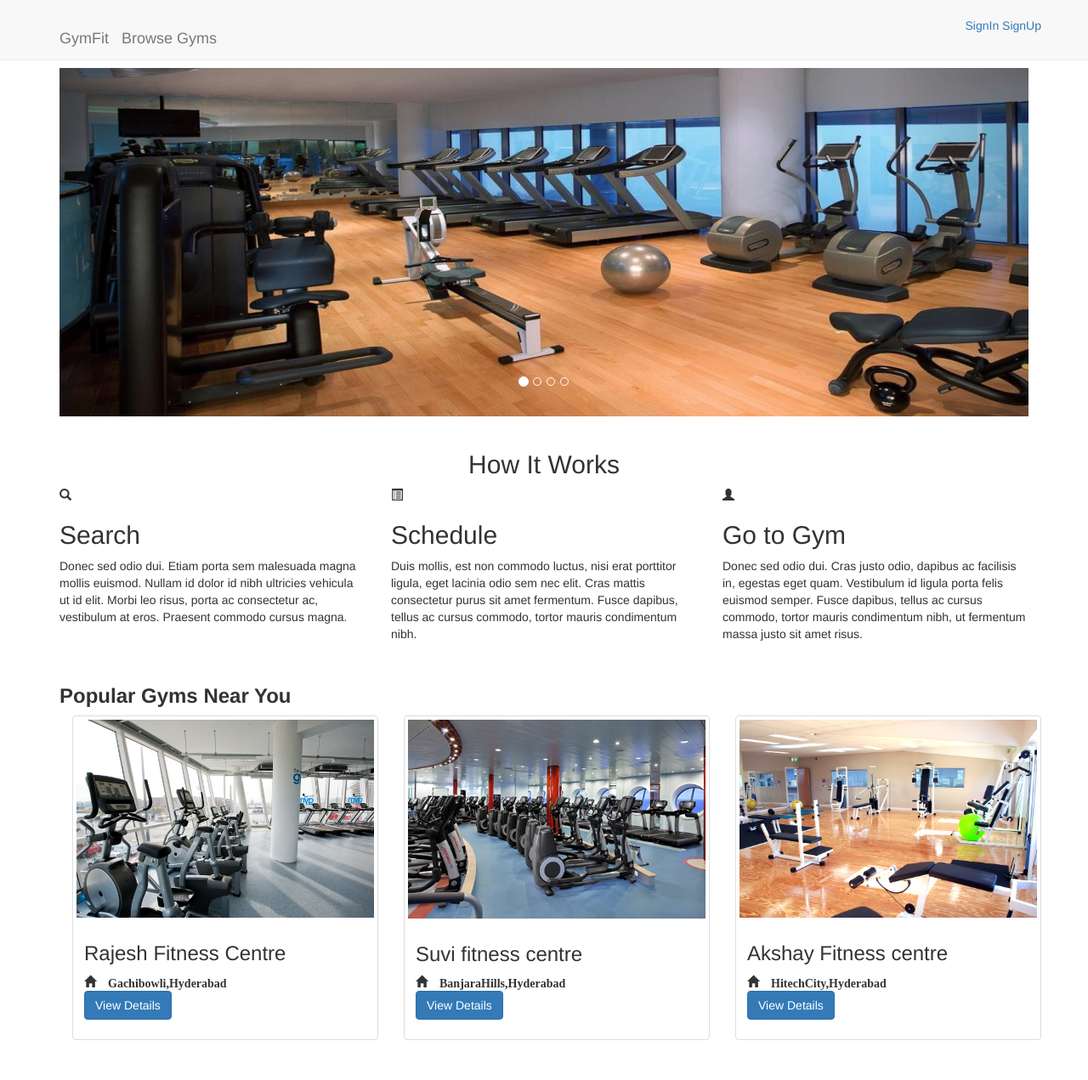
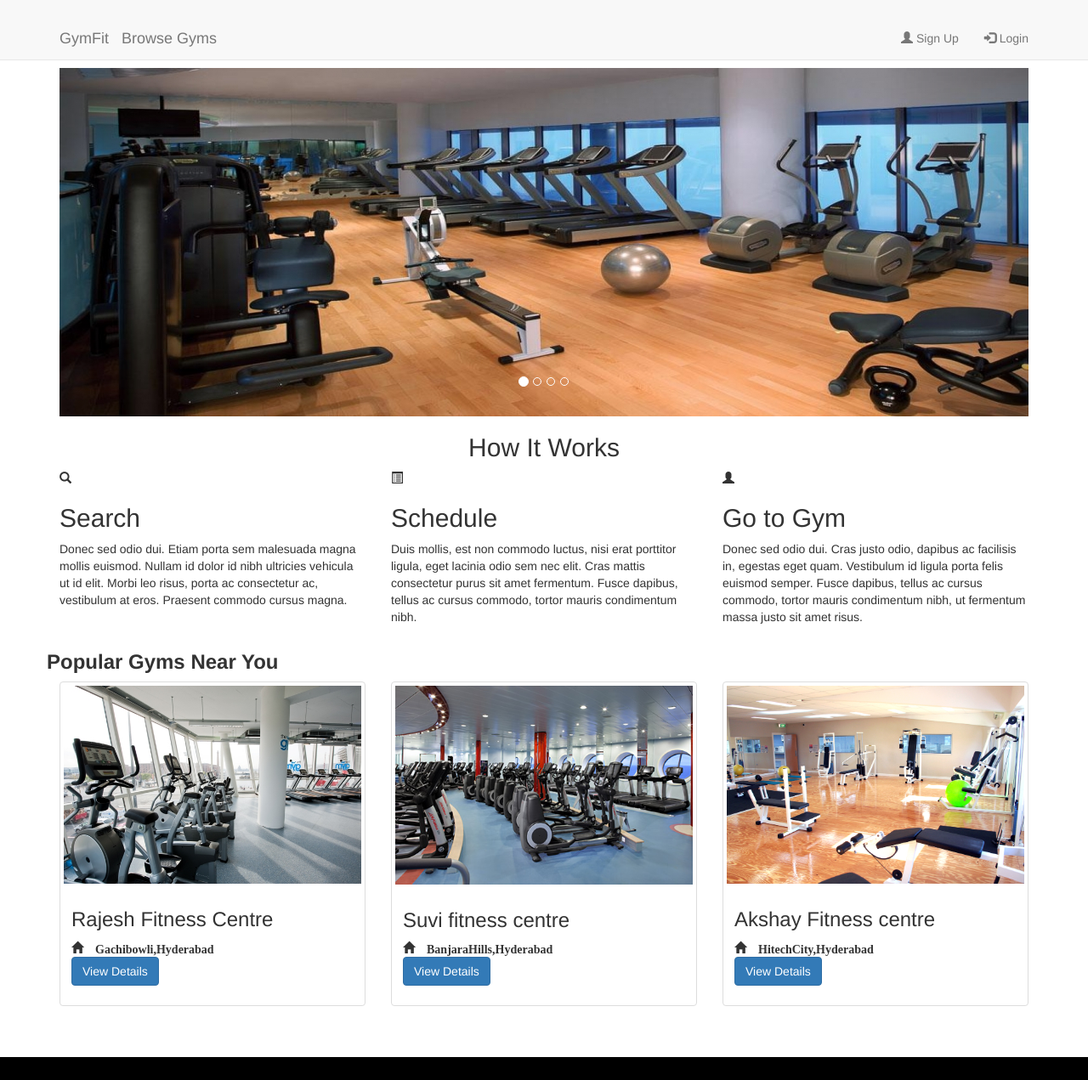
Before and after one commit to RajeshChowdary/Gymproject, a plain HTML site: page index.html in a window 1280 px wide. Shown: the top 1271 px of the page at 85% size. Drawn offline with nearby package versions, Linux system fonts and the light colour scheme.

Commit message:
changed nav bar and footer

```diff
--- a/index.html
+++ b/index.html
@@ -34,15 +34,13 @@
 
           </ul>
            <ul class="nav navbar-nav navbar-right">
-
-             <a href="signin.html">SignIn</a>
-            <a href="signup.html">SignUp</a>
-
-
+        <li><a href="signup.html"><span class="glyphicon glyphicon-user"></span> Sign Up</a></li>
+        <li><a href="signin.html"><span class="glyphicon glyphicon-log-in"></span> Login</a></li>
       </ul>
         </div><!--/.nav-collapse -->
       </div>
     </nav>
+
  <br><br><br>
  <div class="container" class="car">
      <div id="myCarousel" class="carousel slide" class="col-lg-3 col-sm-6 col-xs-12">
@@ -77,16 +75,11 @@
    <a class="carousel-control right" href="#myCarousel"
       data-slide="next"></a>
 </div>
-</div>
-   <!-- /.carousel -->
- <!-- How it works dive -->
 
-    <div class="container marketing">
    <div class="row">
      <div class="col-md-12"><h2 align="center"> How It Works</h2></div>
   </div>
 
-      <!-- Three columns of text below the carousel -->
   <div class="row">
         <div class="col-md-4">
           <span class="glyphicon glyphicon-search" aria-hidden="true"></span>
@@ -108,7 +101,6 @@
         </div><!-- /.col-lg-4 -->
       </div><!-- /.row -->
 
-<div class="container">
       <div class="row">
     <h3><strong>Popular Gyms Near You</strong></h3>
   </div>
@@ -148,8 +140,10 @@
   </div>
 </div>
 
+
+
 </div>
-
+ <!--  footer -->
 <div id="footer" style="margin-top:40px; padding-top:10px; padding-bottom:10px;">
             <div class="container">
                 <div class="col-md-3 col-sm-6 col-xs-12">
--- a/mycss.css
+++ b/mycss.css
@@ -23,17 +23,16 @@ width: 600px ;
 height: 50px ;
 background-color: blue ;
 }
-
 div.container
 {
     padding-top: 20px;
 }
-
+/*
 div.car
 {
     padding-top: 25px;
 
-}
+} */
 
 #footer
 {
```
Lines whose indentation alone changed are shown as unchanged.
